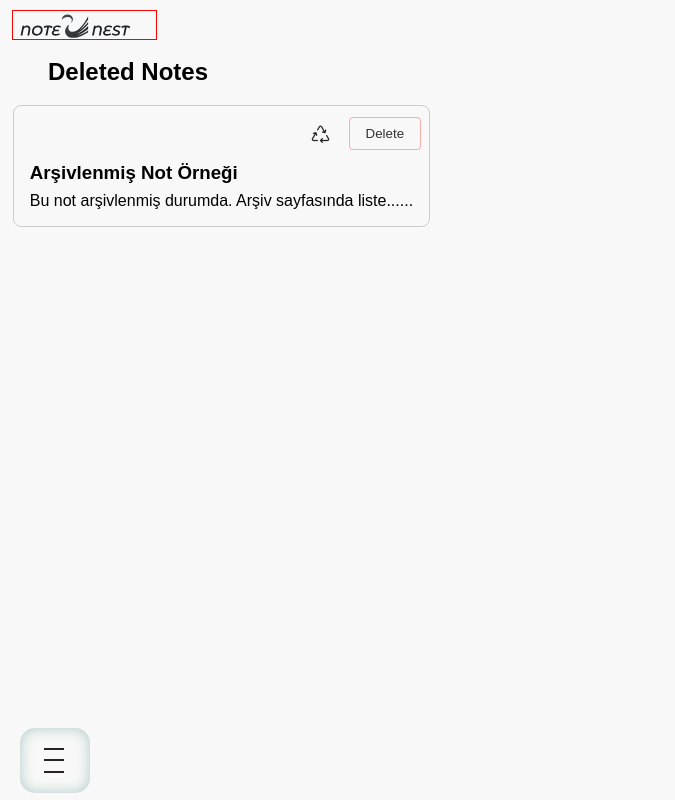
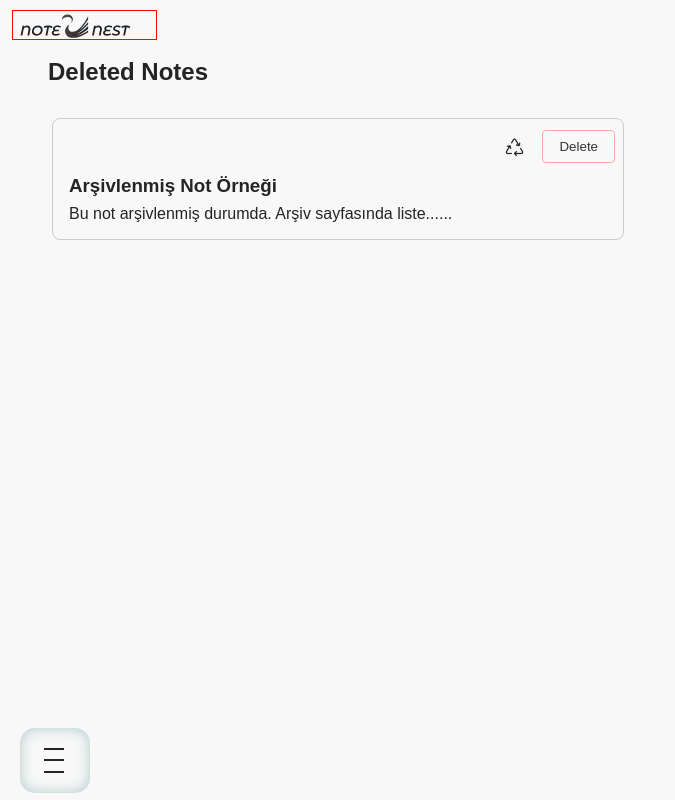
Before and after one commit to banuaggun/note-nest-vue, a Vue app: page /deleted in a window 1280 px wide. Shown: the whole page, without its empty margins (0-675 px from the left). Built offline with nearby package versions, Linux system fonts and the light colour scheme.

Commit message:
It has been made responsive.

```diff
--- a/src/components/notes/NoteItem.vue
+++ b/src/components/notes/NoteItem.vue
@@ -55,6 +55,7 @@ const cleanedContent = computed(() => {
   border: 1px solid #ccc;
   padding: 0.5rem;
   border-radius: 8px;
+  color:var(--text-color);
 }
 
 .note-item h3,
--- a/src/views/ArchivedNotes.vue
+++ b/src/views/ArchivedNotes.vue
@@ -6,18 +6,10 @@
 
     <div class="archived-notes-area">
       <div v-if="archivedNotes.length === 0" class="empty-message">
-        <EmptyState
-          title="No archived notes"
-          description="Archived notes will appear here"
-          :image="image"
-        />
+        <EmptyState title="No archived notes" description="Archived notes will appear here" :image="image" />
       </div>
       <div class="list-panel" v-else>
-        <NoteList
-          :notes="archivedNotes"
-          @unarchive="handleUnarchive"
-          @delete="handleMoveToTrash"
-        />
+        <NoteList :notes="archivedNotes" @unarchive="handleUnarchive" @delete="handleMoveToTrash" />
       </div>
     </div>
   </section>
@@ -51,6 +43,7 @@ function handleMoveToTrash(id) {
   flex-direction: column;
   align-items: flex-start;
   height: auto;
+  padding: 0.8rem 4px;
 }
 
 .archived-notes-header {
@@ -60,31 +53,47 @@ function handleMoveToTrash(id) {
   width: 100%;
   height: 60px;
   background: var(--bg-color);
+  color: var(--text-color);
   display: flex;
   align-items: center;
-  padding: 0 12px;
+  padding: 0 20px;
   margin-top: var(--app-header-height);
 }
 
 .archived-notes-area {
-  width:100%;
+  width: 100%;
 }
 
-.list-panel{
-  margin-top:50px;
+.list-panel {
+  margin-top: 50px;
 }
 
-@media only screen and (min-width:760px){
-   .archived-notes-header{
-    padding:0 48px;
+@media only screen and (min-width:760px) {
+  .archived-notes-header {
+    padding: 0 24px;
   }
 }
 
-@media only screen and (min-width:1026px){
-  .archived-notes-area{
-    display:flex;
-    flex-direction: row;
-    height:calc(100vh - 60px);
+@media only screen and (min-width:1026px) {
+  .archived-notes {
+    width: 100%;
+    max-width: 100%;
   }
+
+  .archived-notes-header {
+    padding: 0 48px;
+  }
+
+  :deep(.note-list-card) {
+    display: grid;
+    grid-template-columns: repeat(2, 1fr);
+    gap: 2rem;
+    padding: 0.8rem 3rem;
+  }
+
+  :deep(.note-item) {
+    width: 100%;
+  }
+
 }
 </style>
--- a/src/views/DeletedNotes.vue
+++ b/src/views/DeletedNotes.vue
@@ -6,19 +6,11 @@
 
     <div class="deleted-notes-area">
       <div v-if="deletedNotes.length === 0" class="empty-message">
-        <EmptyState
-          title="No deleted notes"
-          description="Deleted notes will appear here"
-          :image="image"
-        />
+        <EmptyState title="No deleted notes" description="Deleted notes will appear here" :image="image" />
       </div>
       <div class="list-panel" v-else>
-        <NoteList
-        :notes="deletedNotes"
-        @restore="handleRestore"
-        @delete="handleDeletePermanent"
-      />
-    </div>
+        <NoteList :notes="deletedNotes" @restore="handleRestore" @delete="handleDeletePermanent" />
+      </div>
     </div>
   </section>
 </template>
@@ -50,41 +42,57 @@ function handleDeletePermanent(id) {
   display: flex;
   flex-direction: column;
   align-items: flex-start;
-  height:auto;
+  height: auto;
+  padding: 0.8rem 4px;
 }
 
-.deleted-notes-header{
+.deleted-notes-header {
   position: fixed;
   top: 0;
   left: 0;
   width: 100%;
   height: 60px;
   background: var(--bg-color);
+  color: var(--text-color);
   display: flex;
   align-items: center;
-  padding: 0 12px;
-  margin-top:var(--app-header-height);
+  padding: 0 20px;
+  margin-top: var(--app-header-height);
 }
 
-.deleted-notes-area{
-  width:100%;
+.deleted-notes-area {
+  width: 100%;
 }
 
-.list-panel{
-  margin-top:50px;
+.list-panel {
+  margin-top: 50px;
 }
 
-@media only screen and (min-width:760px){
-   .deleted-notes-header{
-    padding:0 48px;
+@media only screen and (min-width:760px) {
+  .deleted-notes-header {
+    padding: 0 24px;
   }
 }
 
-@media only screen and (min-width:1026px){
-  .deleted-notes-area{
-    display:flex;
-    flex-direction: row;
-    height:calc(100vh - 60px);
+@media only screen and (min-width:1026px) {
+  .deleted-notes {
+    width: 100%;
+    max-width: 100%;
+  }
+
+  .deleted-notes-header {
+    padding: 0 48px;
+  }
+
+  :deep(.note-list-card) {
+    display: grid;
+    grid-template-columns: repeat(2, 1fr);
+    gap: 2rem;
+    padding: 0.8rem 3rem;
+  }
+
+  :deep(.note-item) {
+    width: 100%;
   }
 }
 </style>
```
